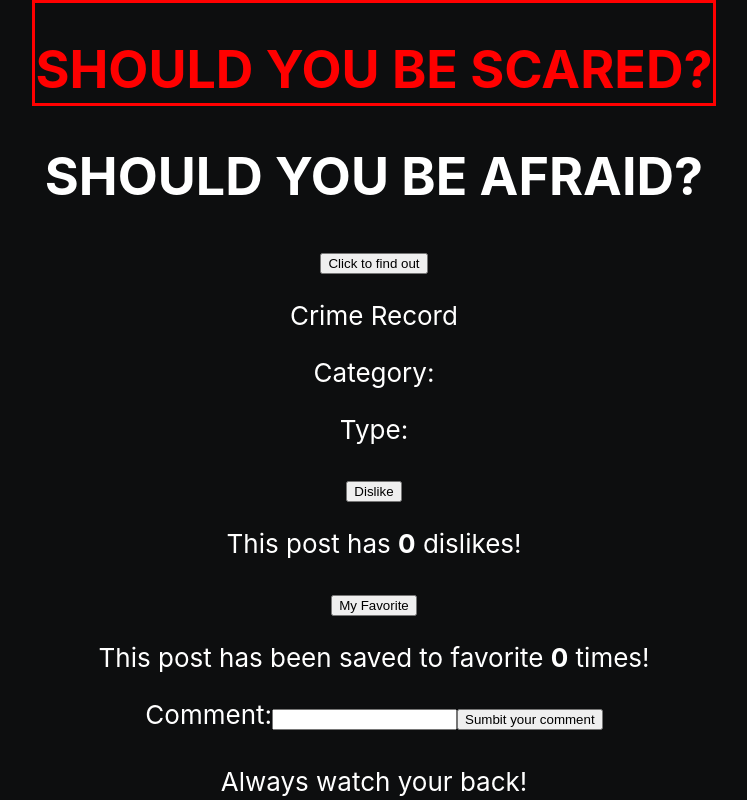
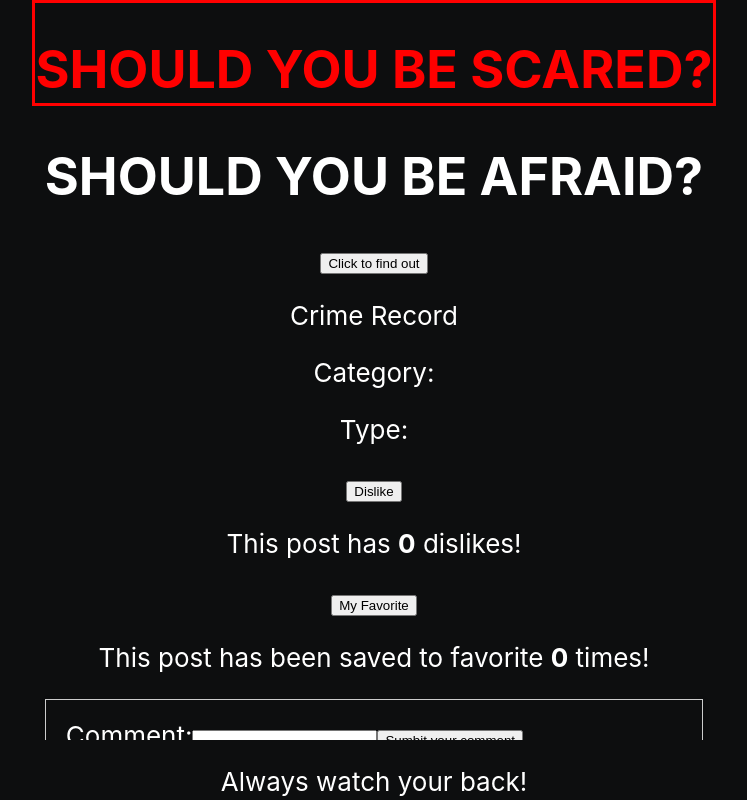
Before and after one commit to tomekgora/should-i-be-afraid, a React (Create React App) app: page / in a window 1280 px wide. Shown: the top 800 px of the page, without its empty margins (266-1013 px from the left). Built offline with nearby package versions, Linux system fonts and the light colour scheme; no server answers.

Commit message:
CommentForm in css

```diff
--- /dev/null
+++ b/src/components/CommentForm.css
@@ -0,0 +1,17 @@
+.add-comment {
+  flex: 1;
+  display: flex;
+  border: 1px solid #ccc;
+  justify-content: space-between;
+  padding: 20px;
+  box-shadow: 1px 1px 5px rgba(0, 0, 0, 0.2);
+}
+
+.input textarea {
+  flex: 1;
+  display: flex;
+  border: 1px solid #ccc;
+  justify-content: space-between;
+  padding: 20px;
+  box-shadow: 1px 1px 5px rgba(0, 0, 0, 0.2);
+}
--- a/src/components/CommentForm.js
+++ b/src/components/CommentForm.js
@@ -1,4 +1,5 @@
 import React, { Component } from "react";
+import "./CommentForm.css";
 
 export default class CommentForm extends Component {
   handleSubmit(event) {
@@ -8,13 +9,18 @@ export default class CommentForm extends Component {
 
   render() {
     return (
-      <div className="add comment">
+      <div className="add-comment">
         <form onSubmit={this.handleSubmit}>
           <label>
             Comment:
-            <input type="textarea" name="comment" />
+            <input type="textarea" className="input-box" name="comment" />
           </label>
-          <input type="submit" value="Sumbit your comment" />
+
+          <input
+            type="submit"
+            className="submitbutton"
+            value="Sumbit your comment"
+          />
         </form>
       </div>
     );
```
